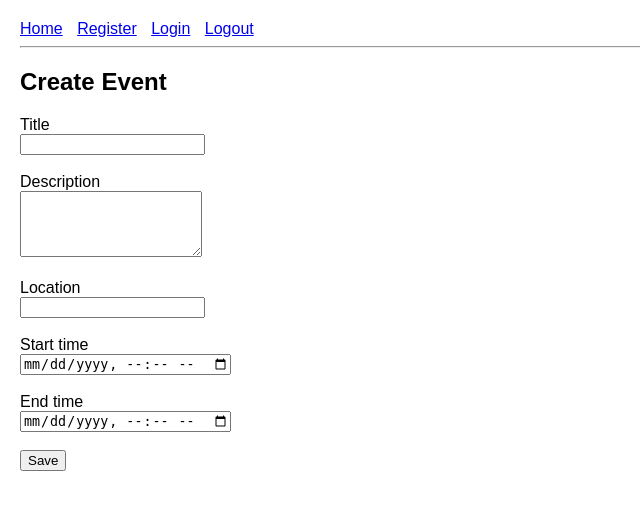
After one commit to LithiumSakura/BUSystemsDevelopmentUnit, a Flask app: page /admin/events/new in a window 1280 px wide. The commit adds this page. Shown: the top 510 px of the page, without its empty margins (0-640 px from the left). Run offline with Flask 3, Linux system fonts and the light colour scheme; a user stored in the database is signed in.

Commit message:
Creating events page

```diff
--- a/app.py
+++ b/app.py
@@ -4,6 +4,8 @@ from dotenv import load_dotenv
 import os
 from flask_sqlalchemy import SQLAlchemy
 from datetime import datetime
+from functools import wraps
+from flask import abort
 
 load_dotenv()
 
@@ -14,6 +16,7 @@ app.secret_key = os.getenv("SECRET_KEY")
 app.config["SQLALCHEMY_DATABASE_URI"] = os.getenv("DATABASE_URL", "sqlite:///society.db")
 app.config["SQLALCHEMY_TRACK_MODIFICATIONS"] = False
 db = SQLAlchemy(app)
+
 
 # SQL Models
 class User(db.Model):
@@ -42,14 +45,52 @@ class RSVP(db.Model):
     status = db.Column(db.String(20), default="going", nullable=False)
     created_at = db.Column(db.DateTime, default=datetime.utcnow, nullable=False)
 
-#DB route for admin/dev view
+
+# Creating all site roles
+def get_current_user():
+    email = session.get("user")
+    if not email:
+        return None
+    return User.query.filter_by(email=email).first()
+
+def login_required(view_func):
+    @wraps(view_func)
+    def wrapped(*args, **kwargs):
+        if not session.get("user"):
+            return redirect(url_for("login"))
+        return view_func(*args, **kwargs)
+    return wrapped
+
+def admin_required(view_func):
+    @wraps(view_func)
+    def wrapped(*args, **kwargs):
+        if not session.get("user"):
+            return redirect(url_for("login"))
+        if session.get("role") != "admin":
+            abort(403)
+        return view_func(*args, **kwargs)
+    return wrapped
+
+
+
+# Routes
+
+# Temporary backdoors for dev
 @app.route("/init-db")
 def init_db():
     db.create_all()
     return "DB initialised! You can now register/login."
 
+@app.route("/dev/make-me-admin")
+@login_required
+def make_me_admin():
+    user = get_current_user()
+    user.role = "admin"
+    db.session.commit()
+    session["role"] = "admin"
+    return "You are now admin."
 
-# App routes
+# General routes
 @app.route("/")
 def home():
     user_email = session.get("user")
@@ -98,5 +139,101 @@ def logout():
     session.pop("role", None)
     return redirect(url_for("home"))
 
+
+# Event routes
+@app.route("/events")
+def list_events():
+    events = Event.query.order_by(Event.start_time.asc()).all()
+    return render_template("events_list.html", events=events, user_email=session.get("user"), role=session.get("role"))
+
+@app.route("/events/<int:event_id>")
+def event_detail(event_id):
+    event = Event.query.get_or_404(event_id)
+
+    user = get_current_user()
+    existing_rsvp = None
+    if user:
+        existing_rsvp = RSVP.query.filter_by(user_id=user.id, event_id=event.id).first()
+
+    return render_template(
+        "event_detail.html",
+        event=event,
+        user_email=session.get("user"),
+        role=session.get("role"),
+        existing_rsvp=existing_rsvp
+    )
+
+@app.route("/admin/events/new", methods=["GET", "POST"])
+@admin_required
+def admin_event_new():
+    if request.method == "POST":
+        title = request.form["title"].strip()
+        description = request.form.get("description", "").strip()
+        location = request.form.get("location", "").strip()
+
+        # Self-reminder, format: "YYYY-MM-DDTHH:MM"
+        start_time = datetime.fromisoformat(request.form["start_time"])
+        end_time = datetime.fromisoformat(request.form["end_time"])
+
+        creator = get_current_user()
+        event = Event(
+            title=title,
+            description=description,
+            location=location,
+            start_time=start_time,
+            end_time=end_time,
+            created_by=creator.id
+        )
+        db.session.add(event)
+        db.session.commit()
+        return redirect(url_for("list_events"))
+
+    return render_template("admin_event_form.html", mode="create")
+
+@app.route("/admin/events/<int:event_id>/edit", methods=["GET", "POST"])
+@admin_required
+def admin_event_edit(event_id):
+    event = Event.query.get_or_404(event_id)
+
+    if request.method == "POST":
+        event.title = request.form["title"].strip()
+        event.description = request.form.get("description", "").strip()
+        event.location = request.form.get("location", "").strip()
+        event.start_time = datetime.fromisoformat(request.form["start_time"])
+        event.end_time = datetime.fromisoformat(request.form["end_time"])
+
+        db.session.commit()
+        return redirect(url_for("event_detail", event_id=event.id))
+
+    return render_template("admin_event_form.html", mode="edit", event=event)
+
+@app.route("/admin/events/<int:event_id>/delete", methods=["POST"])
+@admin_required
+def admin_event_delete(event_id):
+    event = Event.query.get_or_404(event_id)
+
+    # delete RSVPs first (simple approach)
+    RSVP.query.filter_by(event_id=event.id).delete()
+    db.session.delete(event)
+    db.session.commit()
+
+    return redirect(url_for("list_events"))
+
+
+
+
+
+
+
+
+
+
+
+
+
+
+
+
+
 if __name__ == "__main__":
     app.run(debug=True)
--- /dev/null
+++ b/templates/admin_event_form.html
@@ -0,0 +1,25 @@
+{% extends "base.html" %}
+{% block content %}
+<h2>{% if mode == "edit" %}Edit{% else %}Create{% endif %} Event</h2>
+
+<form method="post">
+  <label>Title</label><br>
+  <input name="title" required value="{{ event.title if event else '' }}"><br><br>
+
+  <label>Description</label><br>
+  <textarea name="description" rows="4">{{ event.description if event else '' }}</textarea><br><br>
+
+  <label>Location</label><br>
+  <input name="location" value="{{ event.location if event else '' }}"><br><br>
+
+  <label>Start time</label><br>
+  <input type="datetime-local" name="start_time" required
+         value="{% if event %}{{ event.start_time.strftime('%Y-%m-%dT%H:%M') }}{% endif %}"><br><br>
+
+  <label>End time</label><br>
+  <input type="datetime-local" name="end_time" required
+         value="{% if event %}{{ event.end_time.strftime('%Y-%m-%dT%H:%M') }}{% endif %}"><br><br>
+
+  <button type="submit">Save</button>
+</form>
+{% endblock %}
```
Also changed, not shown: templates/event_detail.html (added, +35 -0 lines), templates/event_list.html (added, +22 -0 lines), templates/base.html (line endings or trailing spaces).
